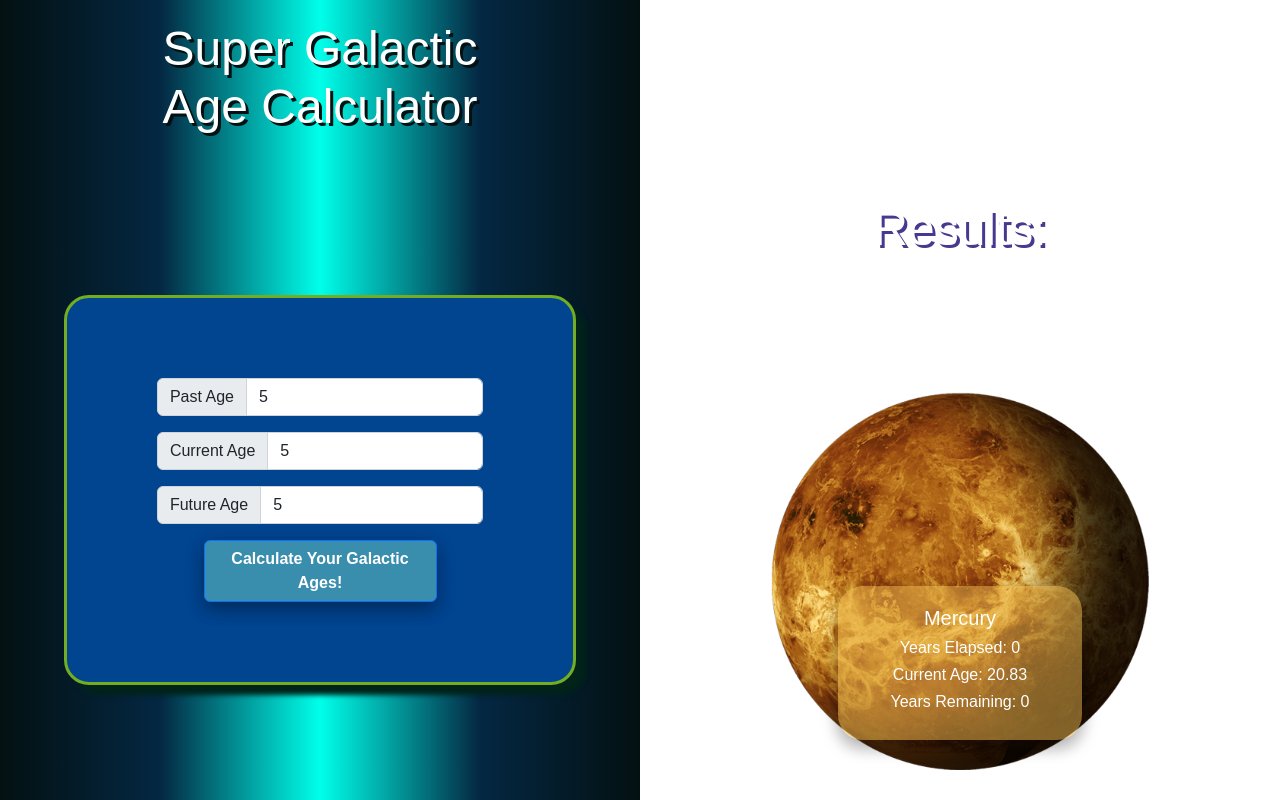
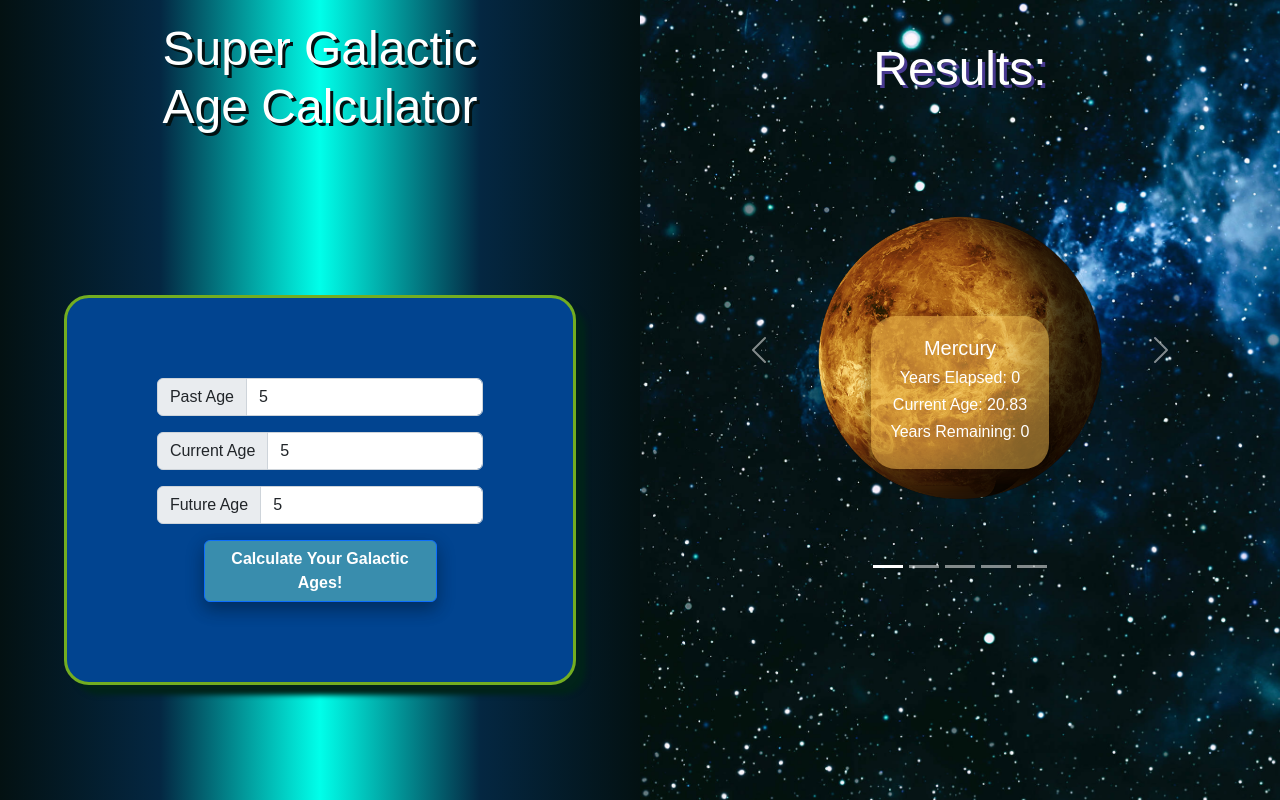
Before and after one commit to SierraProgramPioneer/super-galactic-age-calculator, a website built with webpack: page src/index.html in a window 1280 px wide. Both pictures are taken after typing "5", "5", "5" into the empty fields and a click on the button "Calculate Your Galactic Ages!". Built offline with nearby package versions, Linux system fonts and the light colour scheme; files whose address does not match are found by name.

Commit message:
Finalize carousel style

```diff
--- a/src/css/styles.css
+++ b/src/css/styles.css
@@ -16,7 +16,6 @@ body {
 #results {
     text-shadow: 3px 3px #483990;
     font-size: 48px;
-    padding-bottom: 10%;
 }
 
 .column {
@@ -55,7 +54,6 @@ body {
 }
 
 #results-area {
-    margin-top: 20dvh;
     margin-left: 10%;
     margin-right: 10%;
     padding: 30px;
@@ -64,9 +62,8 @@ body {
 }
 
 
-
 img {
-    padding-top: 2em;
+    padding-top: 1em;
     align-items: center;
 }
 
@@ -89,7 +86,7 @@ img {
 } */
 
 .carousel.slide {
-    padding: 10%;
+    padding: 20%;
 }
 
 
--- a/src/index.js
+++ b/src/index.js
@@ -7,7 +7,7 @@ import SpaceAgeCalculator from "./js/person";
 
 // Display Results
 
-function displayResults(mercuryResults, venusResults) {
+function displayResults(mercuryResults, venusResults, earthResults, marsResults, jupiterResults) {
     const mercuryElapsed = document.getElementById("mercuryElapsed");
     mercuryElapsed.textContent = " " + mercuryResults[0];
     const mercuryCurrent = document.getElementById("mercuryCurrent");
@@ -21,6 +21,27 @@ function displayResults(mercuryResults, venusResults) {
     venusCurrent.textContent = " " + venusResults[1];
     const venusRemaining = document.getElementById("venusRemaining");
     venusRemaining.textContent = " " + venusResults[2];
+
+    const earthElapsed = document.getElementById("earthElapsed");
+    earthElapsed.textContent = " " + earthResults[0];
+    const earthCurrent = document.getElementById("earthCurrent");
+    earthCurrent.textContent = " " + earthResults[1];
+    const earthRemaining = document.getElementById("earthRemaining");
+    earthRemaining.textContent = " " + earthResults[2];
+
+    const marsElapsed = document.getElementById("marsElapsed");
+    marsElapsed.textContent = " " + marsResults[0];
+    const marsCurrent = document.getElementById("marsCurrent");
+    marsCurrent.textContent = " " + marsResults[1];
+    const marsRemaining = document.getElementById("marsRemaining");
+    marsRemaining.textContent = " " + marsResults[2];
+
+    const jupiterElapsed = document.getElementById("jupiterElapsed");
+    jupiterElapsed.textContent = " " + jupiterResults[0];
+    const jupiterCurrent = document.getElementById("jupiterCurrent");
+    jupiterCurrent.textContent = " " + jupiterResults[1];
+    const jupiterRemaining = document.getElementById("jupiterRemaining");
+    jupiterRemaining.textContent = " " + jupiterResults[2];
 }
 
 // Calculate Space Age
```
Also changed, not shown: src/images/stars.jpg (added).
